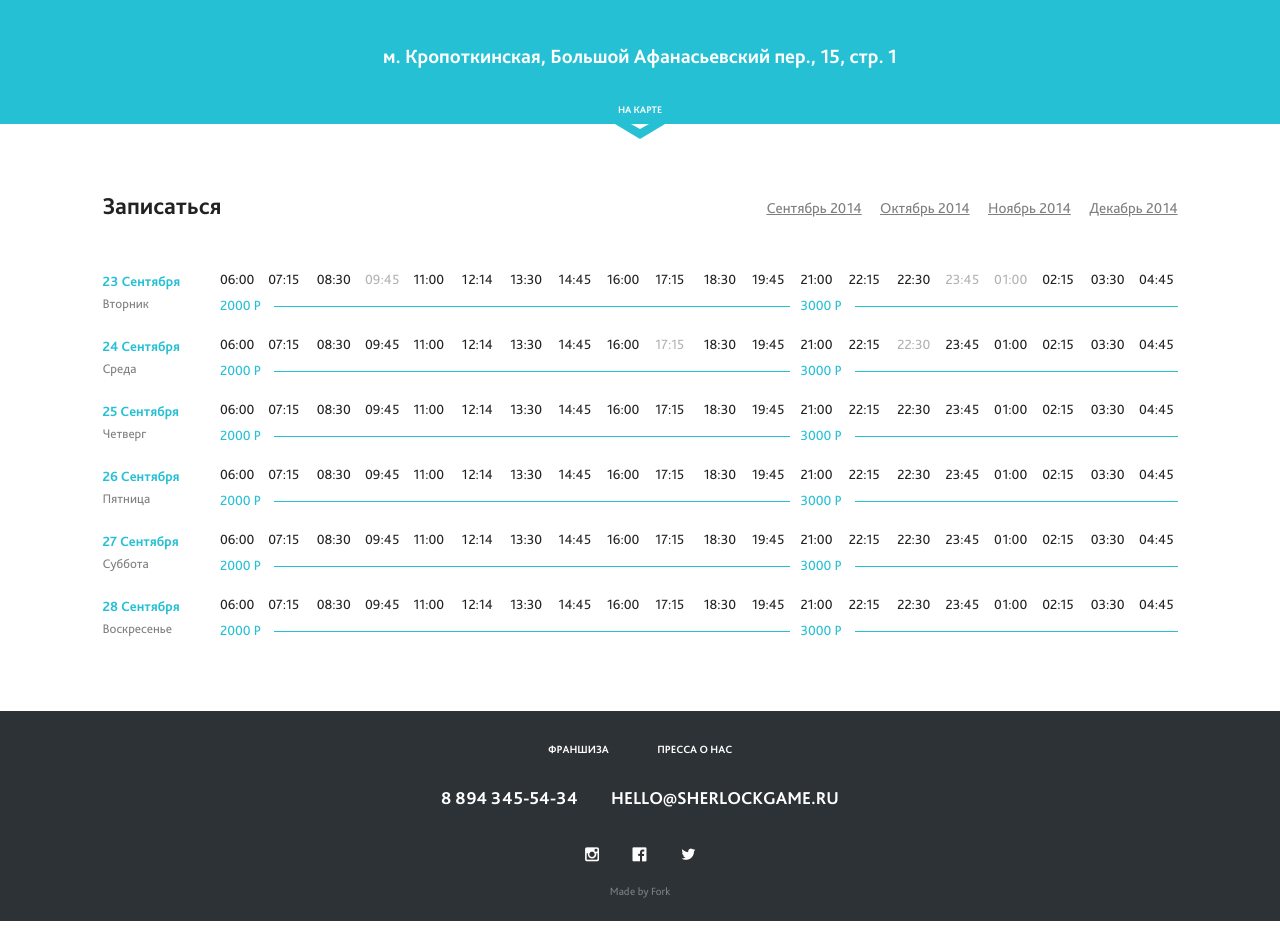
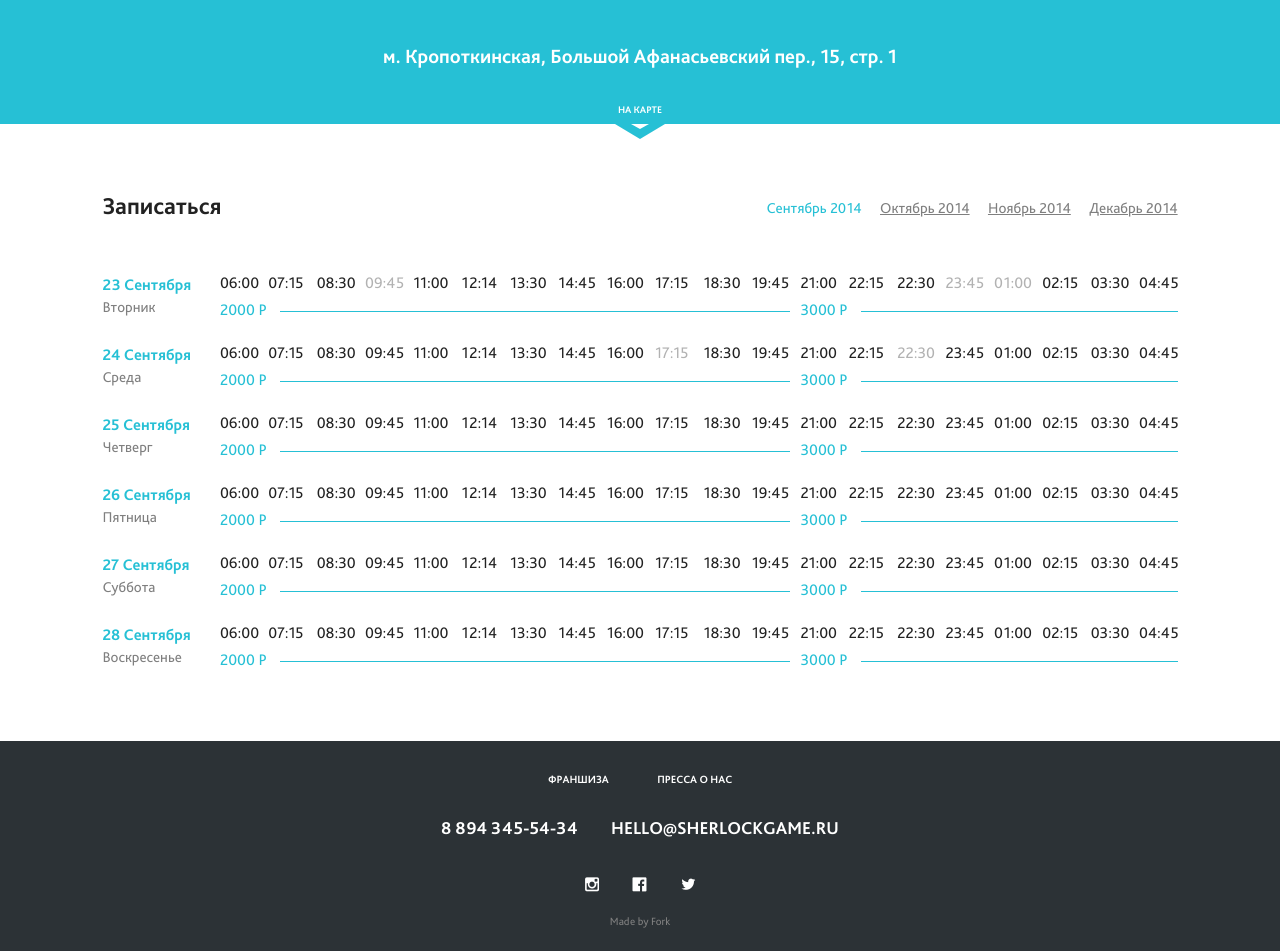
Before and after one commit to Nekrasovnetut/sherlockweb, a PHP site: page /quest.php in a window 1280 px wide. Shown: the part 948-1899 px from the top of the page. Before the commit the page ends 1869 px from the top, so only its background shows below. Run offline with PHP 8.4, Linux system fonts and the light colour scheme; some libraries are stand-ins or nearby versions.

Commit message:
Переключение месяцев по вкладкам

```diff
--- a/assets/css/style.css
+++ b/assets/css/style.css
@@ -1184,6 +1184,11 @@ hr {
   font-size: 14px;
   min-width: 900px;
 }
+@media (min-width: 1250px) {
+  .schedule {
+    font-size: 16px;
+  }
+}
 .schedule-heading h4 {
   float: left;
   font-size: 24px;
@@ -1200,6 +1205,10 @@ hr {
 .schedule-heading-month li a {
   text-decoration: underline;
   color: #7F7F7F;
+}
+.schedule-heading-month li.is-active a {
+  text-decoration: none;
+  color: #BC6F00;
 }
 .schedule a:hover {
   text-decoration: underline;
@@ -1249,6 +1258,15 @@ hr {
   overflow-x: auto;
   -webkit-overflow-scrolling: touch;
   padding-bottom: 20px;
+}
+
+.tabs-content-item {
+  display: none;
+  opacity: 0;
+}
+.tabs-content-item.is-active {
+  display: block;
+  opacity: 1;
 }
 
 /*------------------------------------*\
@@ -1880,6 +1898,9 @@ html, body {
 .page-collection-1 .section-map:after {
   border-top-color: #26C0D5;
 }
+.page-collection-1 .schedule-heading-month li.is-active a {
+  color: #26C0D5;
+}
 .page-collection-1 .schedule-time th {
   color: #26C0D5;
 }
--- a/assets/scss/_molecules/_schedule.scss
+++ b/assets/scss/_molecules/_schedule.scss
@@ -2,7 +2,12 @@
 	width: 100%;
 	table-layout: fixed;
 	font-size: 14px;
+//	font-size: 1.2vw;
 	min-width: 900px;
+
+	@include mq(ultrabig) {
+		font-size: 16px;
+	}
 
 	&-heading {
 		@extend %mcf;
@@ -25,6 +30,11 @@
 				a {
 					text-decoration: underline;
 					color: $medium-grey;
+				}
+
+				&.is-active a {
+					text-decoration: none;
+					color: $accent-color;
 				}
 			}
 		}
--- a/assets/scss/_tpl/_collection.scss
+++ b/assets/scss/_tpl/_collection.scss
@@ -142,6 +142,10 @@
 		}
 
 		.schedule {
+			&-heading-month li.is-active a {
+				color: $color;
+			}
+
 			&-time th {
 				color: $color;
 			}
--- a/quest.php
+++ b/quest.php
@@ -111,16 +111,18 @@
     <section class="section">
 	    <header class="schedule-heading">
 		    <h4>Записаться</h4>
-		    <ul class="schedule-heading-month">
-			    <li><a href="#september-2014">Сентябрь 2014</a></li>
-			    <li><a href="#october-2014">Октябрь 2014</a></li>
-			    <li><a href="#november-2014">Ноябрь 2014</a></li>
-			    <li><a href="#december-2014">Декабрь 2014</a></li>
+		    <ul class="schedule-heading-month tabs">
+			    <li class="tabs-item is-active"><a href="#september-2014">Сентябрь 2014</a></li>
+			    <li class="tabs-item"><a href="#october-2014">Октябрь 2014</a></li>
+			    <li class="tabs-item"><a href="#november-2014">Ноябрь 2014</a></li>
+			    <li class="tabs-item"><a href="#december-2014">Декабрь 2014</a></li>
 		    </ul>
 	    </header>
-		<div class="schedule-overflow">
-			<div id="september-2014"><? include "includes/misc/schedule.php" ?></div>
-
+		<div class="schedule-overflow tabs-content">
+			<div id="september-2014" class="tabs-content-item is-active"><? include "includes/misc/schedule.php" ?></div>
+			<div id="october-2014" class="tabs-content-item"><? include "includes/misc/schedule.php" ?></div>
+			<div id="november-2014" class="tabs-content-item"><? include "includes/misc/schedule.php" ?></div>
+			<div id="december-2014" class="tabs-content-item"><? include "includes/misc/schedule.php" ?></div>
 		</div>
     </section>
 </div>
```
Also changed, not shown: assets/js/main.min.js, 1 other file.
